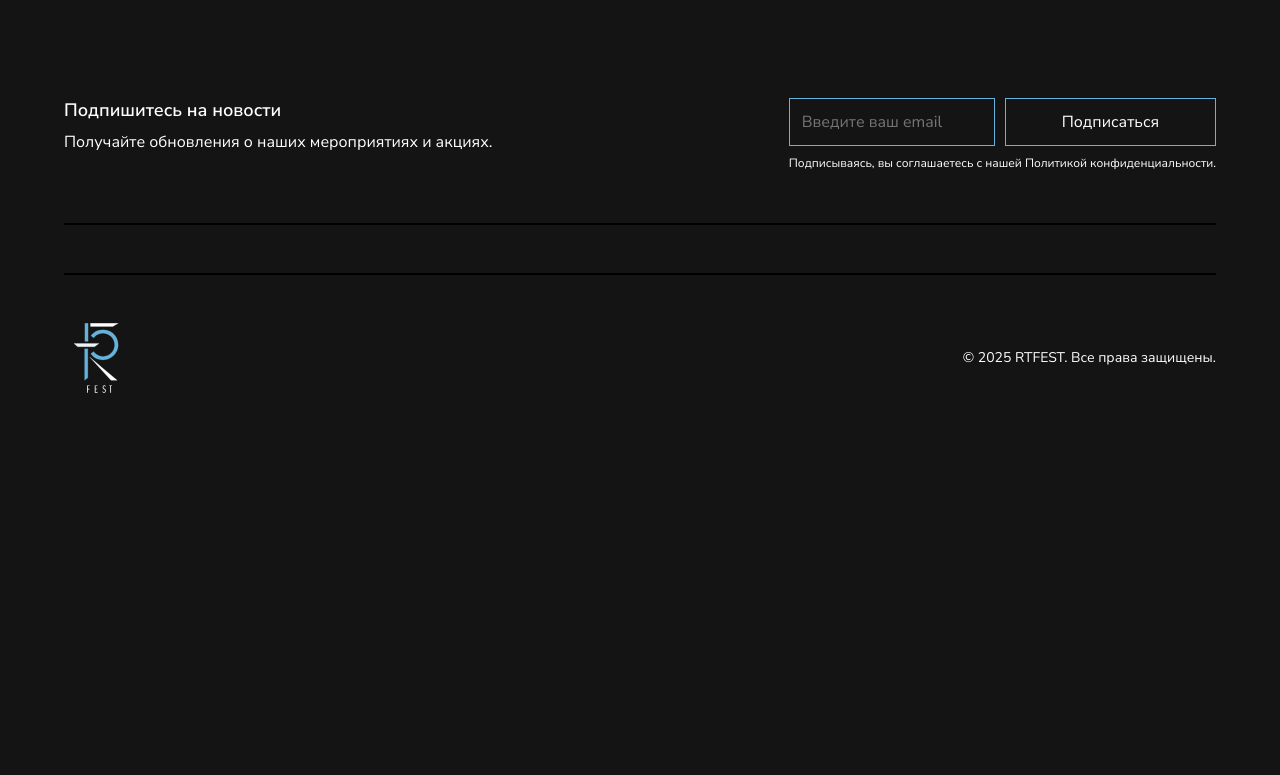
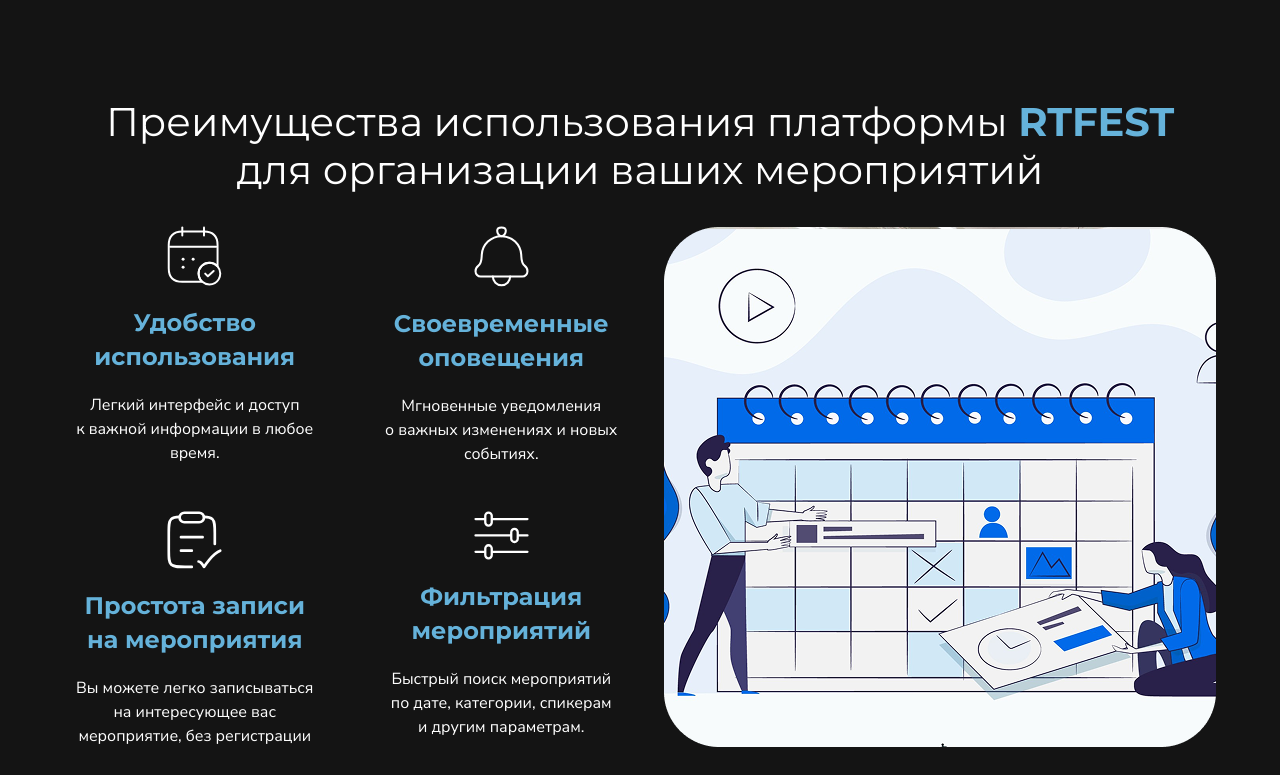
Before and after one commit to Armontex/rtfest, a Vue app in the folder frontend/: page / in a window 1280 px wide. Shown: the part 685-1460 px from the top of the page. Before the commit the page ends 1178 px from the top, so only its background shows below. Built offline with nearby package versions, Linux system fonts and the light colour scheme.

Commit message:
add adaptive to AdvantagesSection

```diff
--- a/frontend/src/components/sections/AdvantagesSection.vue
+++ b/frontend/src/components/sections/AdvantagesSection.vue
@@ -1,16 +1,16 @@
 <template>
   <section id="advantages">
     <div class="container wrapper advs__wrapper">
-      <div class="advs__content">
-        <h2 class="advs__title">
-          Преимущества использования платформы <span class="highlight-text bold">RTFEST</span> для
-          организации ваших мероприятий
-        </h2>
-        <p class="advs__descr">
+      <h2 class="advs__title">
+        Преимущества использования платформы <span class="highlight-text bold">RTFEST</span> для
+        организации ваших мероприятий
+      </h2>
+      <!-- <p class="advs__descr">
           <span class="bold">RTFEST</span> упрощает процесс планирования мероприятий, предоставляя
           все необходимые инструменты в&nbsp;одном месте. С&nbsp;нашей платформой вы&nbsp;сможете
           сосредоточиться на&nbsp;создании незабываемых моментов.
-        </p>
+        </p> -->
+      <div class="advs__content">
         <div class="advs__cards">
           <div class="advs__card">
             <IconCalendar class="advs__card-icon" />
@@ -26,9 +26,26 @@
               Мгновенные уведомления о&nbsp;важных изменениях и&nbsp;новых событиях.
             </p>
           </div>
+          <div class="advs__card">
+            <IconList class="advs__card-icon" />
+            <h3 class="advs__card-title highlight-text bold">
+              Простота записи на&nbsp;мероприятия
+            </h3>
+            <p class="advs__card-descr">
+              Вы&nbsp;можете легко записываться на&nbsp;интересующее вас мероприятие, без
+              регистрации
+            </p>
+          </div>
+          <div class="advs__card">
+            <IconFilter class="advs__card-icon" />
+            <h3 class="advs__card-title highlight-text bold">Фильтрация мероприятий</h3>
+            <p class="advs__card-descr">
+              Быстрый поиск мероприятий по&nbsp;дате, категории, спикерам и&nbsp;другим параметрам.
+            </p>
+          </div>
         </div>
+        <img src="/src/assets/images/advs.png" alt="" class="crap-image advs__image" />
       </div>
-      <img src="/src/assets/images/advs.png" alt="" class="crap-image advs__image" />
     </div>
   </section>
 </template>
@@ -36,11 +53,15 @@
 <script>
 import IconCalendar from '../icons/IconCalendar.vue'
 import IconNotify from '../icons/IconNotify.vue'
+import IconList from '../icons/IconList.vue'
+import IconFilter from '../icons/IconFilter.vue'
 
 export default {
   components: {
     IconCalendar,
     IconNotify,
+    IconList,
+    IconFilter,
   },
 }
 </script>
@@ -50,37 +71,65 @@ export default {
 <style scoped>
 .advs__wrapper {
   display: flex;
-  gap: 3rem;
+  flex-direction: column;
   align-items: center;
+  gap: 2rem;
+}
+
+.advs__title {
+  font-size: 28px;
+  text-align: center;
 }
 
 .advs__content {
   display: flex;
   flex-direction: column;
-  gap: 1.5rem;
-}
-
-.advs__title {
-  font-size: 40px;
-}
-
-.advs__descr {
-  font-size: 18px;
+  gap: 2rem;
+  align-items: center;
 }
 
 .advs__cards {
-  display: flex;
-  justify-content: space-between;
+  display: grid;
+  grid-template-columns: 1fr;
+  gap: 45px;
 }
 
 .advs__card {
   display: flex;
   flex-direction: column;
-  align-items: start;
-  gap: 1rem;
+  align-items: center;
+  text-align: center;
+  gap: 20px;
+}
+
+.advs__card-title {
+  font-size: 24px;
+}
+
+.advs__card-descr {
+  font-size: 16px;
 }
 
 .advs__card-icon {
-  align-self: center;
+  width: 55px;
+  height: auto;
+}
+
+@media (min-width: 1024px) {
+  .advs__title {
+    font-size: 40px;
+    text-align: center;
+  }
+
+  .advs__cards {
+    display: grid;
+    grid-template-columns: 1fr 1fr;
+  }
+}
+
+@media (min-width: 1200px) {
+  .advs__content {
+    flex-direction: row;
+  }
 }
 </style>
--- a/frontend/src/components/sections/HeroSection.vue
+++ b/frontend/src/components/sections/HeroSection.vue
@@ -76,10 +76,6 @@ export default {
     align-items: center;
   }
 
-  .hero__content {
-
-  }
-
   .hero__title {
     text-align: start;
     font-size: 32px;
--- a/frontend/src/views/HomeView.vue
+++ b/frontend/src/views/HomeView.vue
@@ -23,7 +23,7 @@ export default {
 <template>
   <HeroSection />
   <!-- <FuncsSections /> -->
-  <!-- <AdvantagesSection /> -->
+  <AdvantagesSection />
   <!-- <WorkflowSection /> -->
   <!-- <FAQSection /> -->
   <!-- <ContactsSection /> -->
```
Also changed, not shown: frontend/src/assets/images/advs.png.
